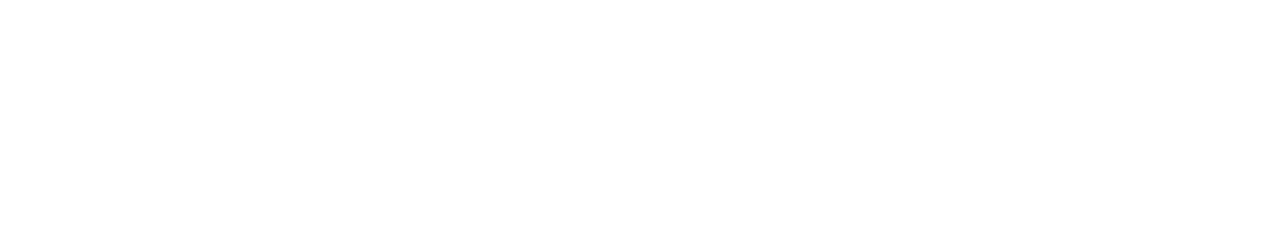
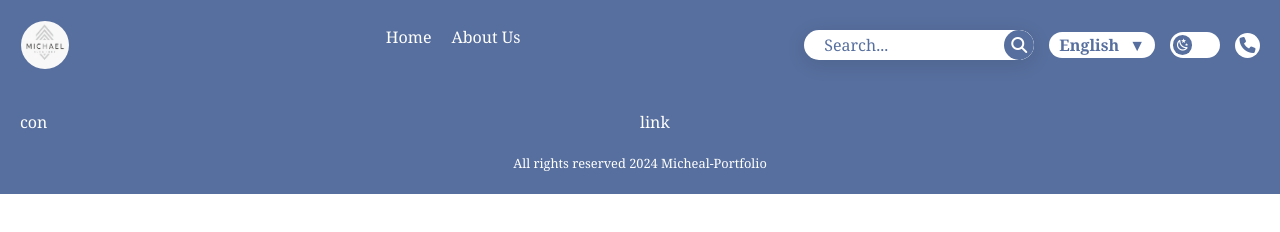
Before and after one commit to micheal-hub/micheal-portfolio-eldoctor, a plain HTML site: page index.html in a window 1280 px wide. Drawn offline with nearby package versions, Linux system fonts and the light colour scheme; the site is published under a folder, as on GitHub Pages, so addresses that start at the root find nothing.

Commit message:
Update index.html

```diff
--- a/index.html
+++ b/index.html
@@ -2,16 +2,16 @@
 <html lang="">
   <head>
     <meta charset="UTF-8" />
-    <link rel="icon" href="/logo.jpg" />
+    <link rel="icon" href="./logo.jpg" />
     <meta name="viewport" content="width=device-width, initial-scale=1.0" />
     <meta name="description" content="A brief description of the page for SEO purposes." />
     <meta name="keywords" content="HTML, CSS, SEO, Example" />
     <meta name="author" content="Your Name" />
     <title>Vite App</title>
-    <script type="module" crossorigin src="/assets/index-DQCmIXvI.js"></script>
-    <link rel="modulepreload" crossorigin href="/assets/vendor-Cimec_lI.js">
-    <link rel="stylesheet" crossorigin href="/assets/vendor-BxoDrbrE.css">
-    <link rel="stylesheet" crossorigin href="/assets/index-CcDaKRN7.css">
+    <script type="module" crossorigin src="./assets/index-DQCmIXvI.js"></script>
+    <link rel="modulepreload" crossorigin href="./assets/vendor-Cimec_lI.js">
+    <link rel="stylesheet" crossorigin href="./assets/vendor-BxoDrbrE.css">
+    <link rel="stylesheet" crossorigin href="./assets/index-CcDaKRN7.css">
   </head>
   <body>
     <div id="app"></div>
```
